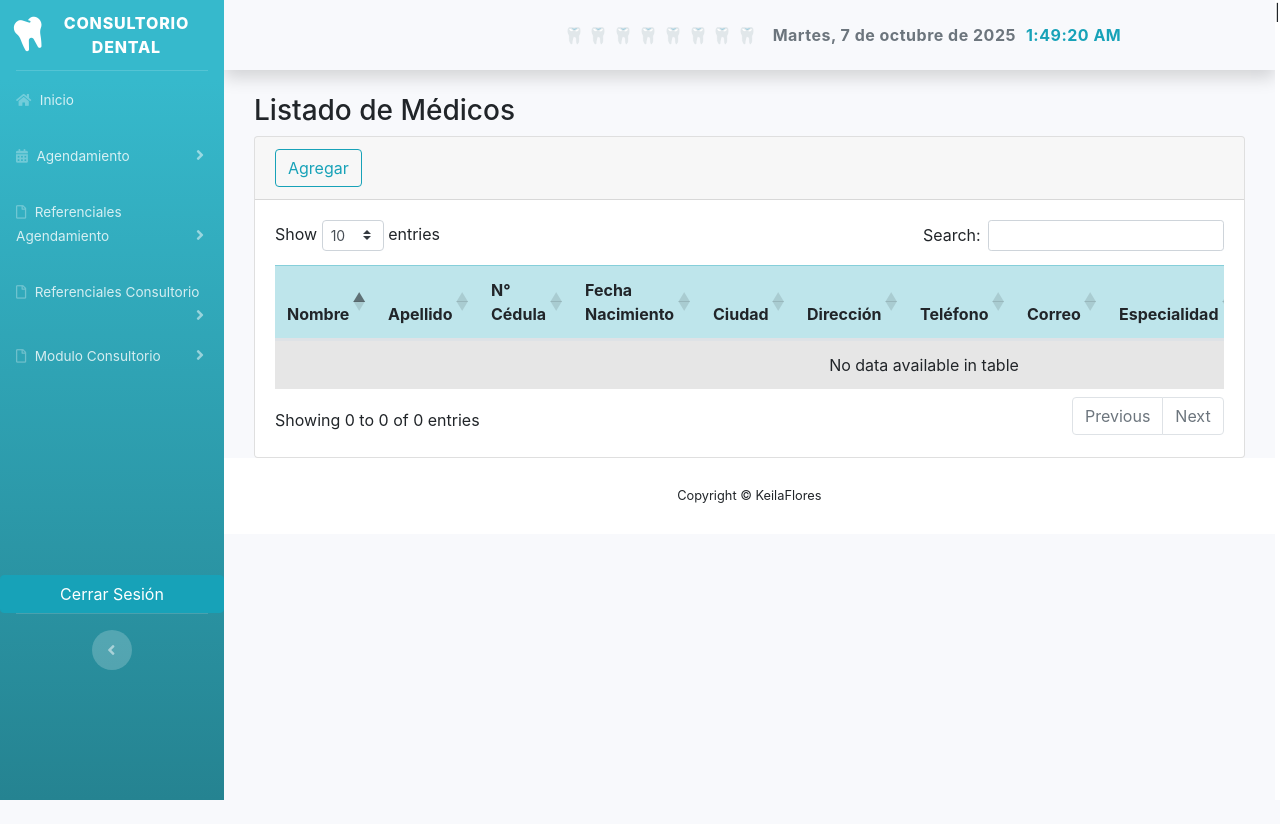
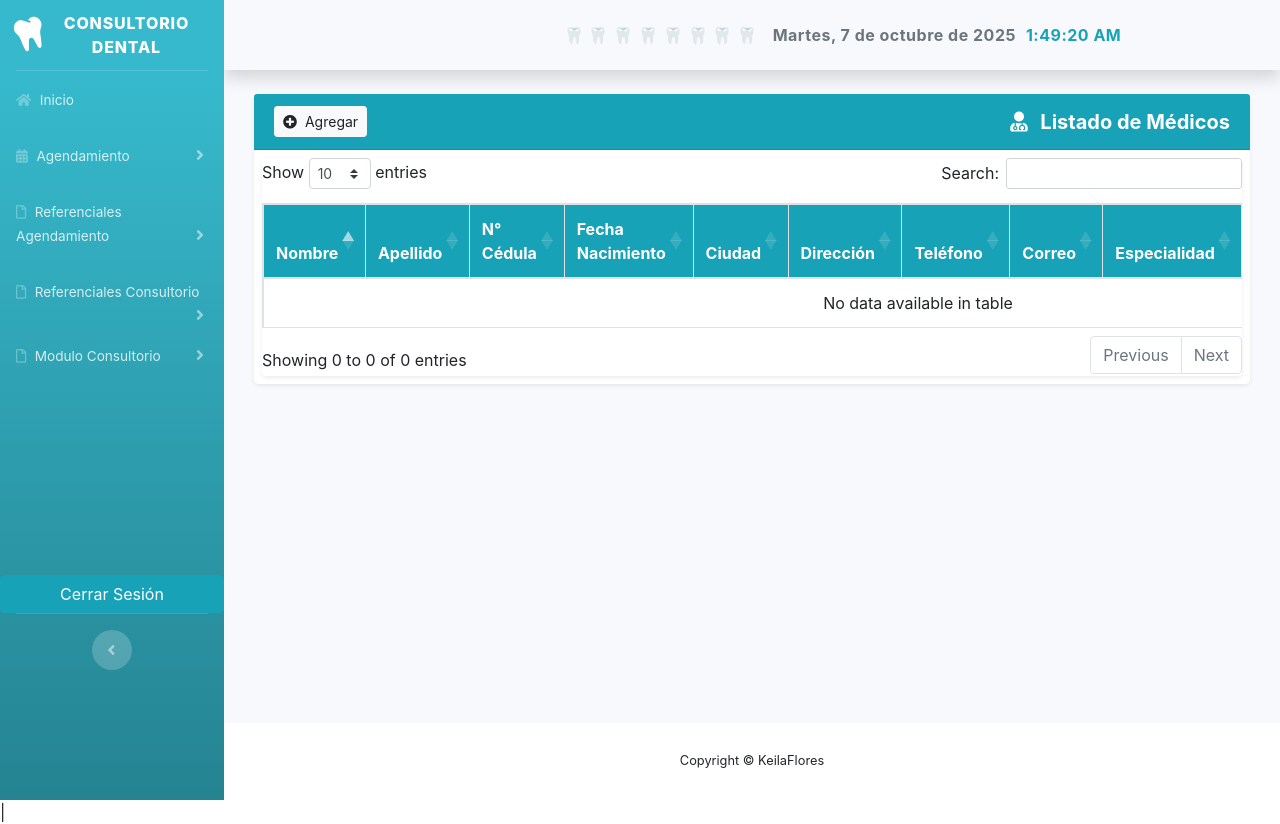
Before and after one commit to keilaflores889/TALLER, a Flask app: page /agendamientos/medico/medico-index in a window 1280 px wide. Before the commit the page ends 800 px from the top, so only its background shows below. Run offline with Flask 3, Linux system fonts and the light colour scheme; data that the repository does not hold is empty; some libraries are stand-ins or nearby versions.

Commit message:
realizando cambios en las vistas

```diff
--- a/app/rutas/Agendamiento/AgendMedica/templates/Agenda-index.html
+++ b/app/rutas/Agendamiento/AgendMedica/templates/Agenda-index.html
@@ -151,7 +151,7 @@ Agenda Médica
           <button type="button" class="btn btn-info" id="btnGuardar">
             <i class="fas fa-save mr-1"></i> Guardar
           </button>
-          <button type="button" class="btn btn-secondary" data-dismiss="modal">
+          <button type="button" class="btn btn-danger" data-dismiss="modal">
             <i class="fas fa-times mr-1"></i> Cerrar
           </button>
         </div>
--- a/app/rutas/Agendamiento/medico/templates/medico-index.html
+++ b/app/rutas/Agendamiento/medico/templates/medico-index.html
@@ -5,18 +5,25 @@ Médicos
 {% endblock %}
 
 {% block contenido %}
-<div class="container mt-4">
-  <h3>Listado de Médicos</h3>
+<div class="container-fluid mt-4">
 
-  <!-- Tarjeta -->
-  <div class="card">
-    <div class="card-header">
-      <button type="button" class="btn btn-outline-info" id="btnAgregar">Agregar</button>
+  <!-- Card principal -->
+  <div class="card shadow-sm border-0 rounded-lg">
+    <!-- Header: Botón Agregar y Título -->
+    <div class="card-header bg-info text-white d-flex justify-content-between align-items-center">
+      <button type="button" class="btn btn-light btn-sm" id="btnAgregar">
+        <i class="fas fa-plus-circle mr-1"></i> Agregar
+      </button>
+      <h5 class="mb-0 font-weight-bold">
+        <i class="fas fa-user-md mr-2"></i> Listado de Médicos
+      </h5>
     </div>
-    <div class="card-body">
-      <div class="table-responsive">
-        <table class="table table-striped w-200" id="tbl">
-              <thead class="table-info">
+
+    <!-- Body: Tabla de médicos -->
+    <div class="card-body p-2">
+      <div class="table-responsive shadow-sm rounded">
+        <table class="table table-hover table-bordered align-middle text-center" id="tbl">
+          <thead class="bg-info text-white">
             <tr>
               <th>Nombre</th>
               <th>Apellido</th>
@@ -27,7 +34,7 @@ Médicos
               <th>Teléfono</th>
               <th>Correo</th>
               <th>Especialidad</th>
-            <th>N° Matricula</th>
+              <th>N° Matrícula</th>
               <th>Fecha Registro</th>
               <th>Acciones</th>
             </tr>
@@ -36,80 +43,117 @@ Médicos
         </table>
       </div>
     </div>
-  <!-- /Tarjeta -->
+  </div>
 
-  <!-- Modal Formulario -->
+  <!-- =========================== -->
+  <!-- Modal Formulario Médico -->
+  <!-- =========================== -->
   <div class="modal fade" id="modalFormulario" tabindex="-1" role="dialog">
-    <div class="modal-dialog modal-xl" role="document">
-      <div class="modal-content">
+    <div class="modal-dialog modal-xl modal-dialog-scrollable" role="document">
+      <div class="modal-content shadow-lg border-0 rounded-lg">
+
+        <!-- Header -->
+        <div class="modal-header bg-info text-white rounded-top d-flex justify-content-between align-items-center">
+          <h5 class="modal-title font-weight-bold">
+            <i class="fas fa-user-md mr-2"></i> <span id="modalTitle">Nuevo Médico</span>
+          </h5>
+          <button type="button" class="close text-white" data-dismiss="modal">&times;</button>
+        </div>
+
+        <!-- Body -->
+        <div class="modal-body">
           <form id="formMedico">
-          <div class="modal-header table-info">
-            <h4 class="modal-title" id="modalTitle">Nuevo Médico</h4>
-            <button type="button" class="close" data-dismiss="modal">&times;</button>
+            <input type="hidden" id="txtIdMedico">
+
+            <div class="row">
+
+              <!-- Nombre -->
+              <div class="col-md-6 mb-3">
+                <label class="font-weight-bold">Nombre:</label>
+                <input type="text" id="nombre" class="form-control" placeholder="Ingrese el nombre">
               </div>
-          <div class="modal-body">
-            <input type="hidden" id="txtIdMedico">
-            <div class="row">
-              <div class="col-md-6">
-                <div class="form-group">
-                  <label for="nombre">Nombre:</label>
-                  <input type="text" id="nombre" class="form-control">
+
+              <!-- Apellido -->
+              <div class="col-md-6 mb-3">
+                <label class="font-weight-bold">Apellido:</label>
+                <input type="text" id="apellido" class="form-control" placeholder="Ingrese el apellido">
               </div>
-                <div class="form-group">
-                  <label for="apellido">Apellido:</label>
-                  <input type="text" id="apellido" class="form-control">
+
+              <!-- Cédula -->
+              <div class="col-md-6 mb-3">
+                <label class="font-weight-bold">Cédula:</label>
+                <input type="text" id="cedula" class="form-control" placeholder="Ingrese el número de cédula">
               </div>
-                <div class="form-group">
-                  <label for="cedula">Cédula:</label>
-                  <input type="text" id="cedula" class="form-control">
-                </div>
-                <div class="form-group">
-                  <label for="fecha_nacimiento">Fecha Nacimiento:</label>
+
+              <!-- Fecha Nacimiento -->
+              <div class="col-md-6 mb-3">
+                <label class="font-weight-bold">Fecha Nacimiento:</label>
                 <input type="date" id="fecha_nacimiento" class="form-control">
               </div>
-                <div class="form-group">
+
+              <!-- Ciudad -->
+              <div class="col-md-6 mb-3">
                 <input type="hidden" id="id_ciudad">
-                  <label for="txtCiudad">Ciudad:</label>
+                <label class="font-weight-bold">Ciudad:</label>
                 <input type="text" id="txtCiudad" class="form-control" placeholder="Click para seleccionar ciudad" readonly>
               </div>
-                <div class="form-group">
-                  <label for="direccion">Dirección:</label>
-                  <input type="text" id="direccion" class="form-control" autocomplete="off">
+
+              <!-- Dirección -->
+              <div class="col-md-6 mb-3">
+                <label class="font-weight-bold">Dirección:</label>
+                <input type="text" id="direccion" class="form-control" placeholder="Ingrese la dirección" autocomplete="off">
               </div>
+
+              <!-- Teléfono -->
+              <div class="col-md-6 mb-3">
+                <label class="font-weight-bold">Teléfono:</label>
+                <input type="text" id="telefono" class="form-control" placeholder="Ingrese el teléfono">
               </div>
-              <div class="col-md-6">
-                <div class="form-group">
-                  <label for="telefono">Teléfono:</label>
-                  <input type="text" id="telefono" class="form-control">
+
+              <!-- Correo -->
+              <div class="col-md-6 mb-3">
+                <label class="font-weight-bold">Correo:</label>
+                <input type="email" id="correo" class="form-control" placeholder="correo@ejemplo.com" autocomplete="off">
               </div>
-                <div class="form-group">
-                  <label for="correo">Correo:</label>
-                  <input type="email" id="correo" class="form-control" autocomplete="off">
-                </div>
-                <div class="form-group">
+
+              <!-- Especialidad -->
+              <div class="col-md-6 mb-3">
                 <input type="hidden" id="id_especialidad">
-                  <label for="txtEspecialidad">Especialidad:</label>
+                <label class="font-weight-bold">Especialidad:</label>
                 <input type="text" id="txtEspecialidad" class="form-control" placeholder="Click para seleccionar especialidad" readonly>
               </div>
-                <div class="form-group">
-                  <label for="txtregistro">N° de Registro:</label>
-                  <input type="text" id="txtregistro" class="form-control">
+
+              <!-- N° de Registro -->
+              <div class="col-md-6 mb-3">
+                <label class="font-weight-bold">N° de Matrícula:</label>
+                <input type="text" id="txtregistro" class="form-control" placeholder="Ingrese el número de matrícula">
               </div>
-                <div class="form-group">
-                  <label for="fecha_registro">Fecha Registro:</label>
+
+              <!-- Fecha Registro -->
+              <div class="col-md-6 mb-3">
+                <label class="font-weight-bold">Fecha Registro:</label>
                 <input type="date" id="fecha_registro" class="form-control">
+              </div>
+
+            </div>
+          </form>
+        </div>
+
+        <!-- Footer -->
+        <div class="modal-footer bg-light">
+          <button type="button" class="btn btn-info" id="btnGuardar">
+            <i class="fas fa-save mr-1"></i> Guardar
+          </button>
+          <button type="button" class="btn btn-danger" data-dismiss="modal">
+            <i class="fas fa-times mr-1"></i> Cerrar
+          </button>
+        </div>
+
       </div>
     </div>
   </div>
-          </div>
-          <div class="modal-footer">
-            <button type="button" class="btn btn-primary" id="btnGuardar">Guardar</button>
-            <button type="button" class="btn btn-danger" data-dismiss="modal">Cerrar</button>
-          </div>
-        </form>
-      </div>
-    </div>
-  </div>
+
+
 
   <!-- Modal Especialidad -->
   <div class="modal fade" id="modalBuscarEspecialidad" tabindex="-1" role="dialog">
```
Also changed, not shown: app/rutas/Agendamiento/avisosRecordatorios/templates/AvisosRecordatorios-index.html (+8 -11 lines), app/rutas/Agendamiento/odontograma/templates/odontograma-index.html (+59 -39 lines), app/rutas/Agendamiento/personal/templates/personal-index.html (+95 -56 lines), app/rutas/Agendamiento/regispaciente/templates/registrarp-index.html (+94 -57 lines). Lines whose indentation alone changed are shown as unchanged.
